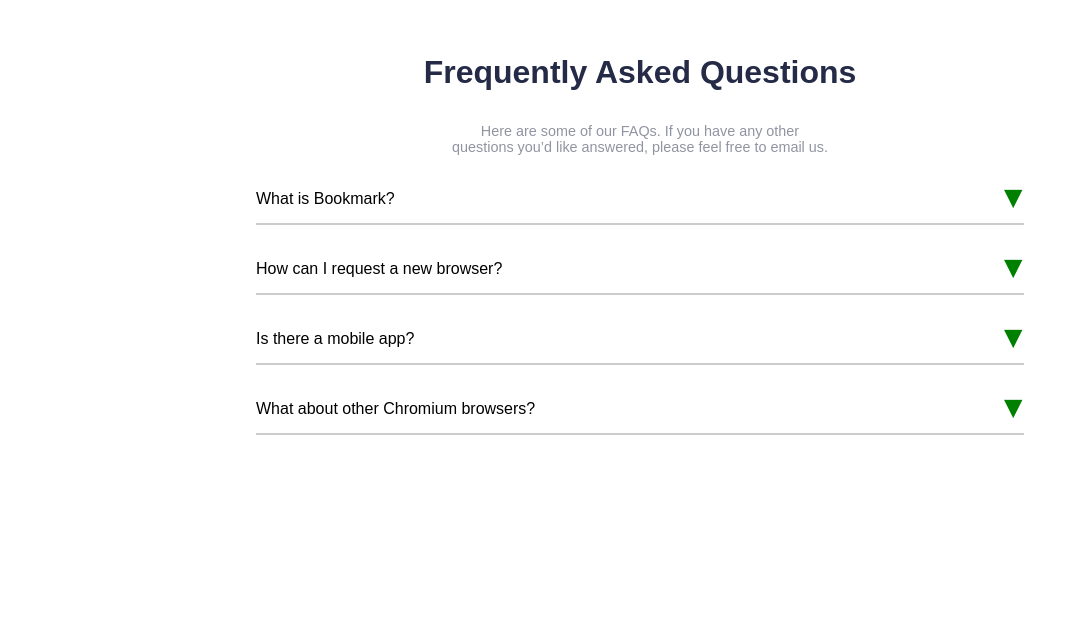
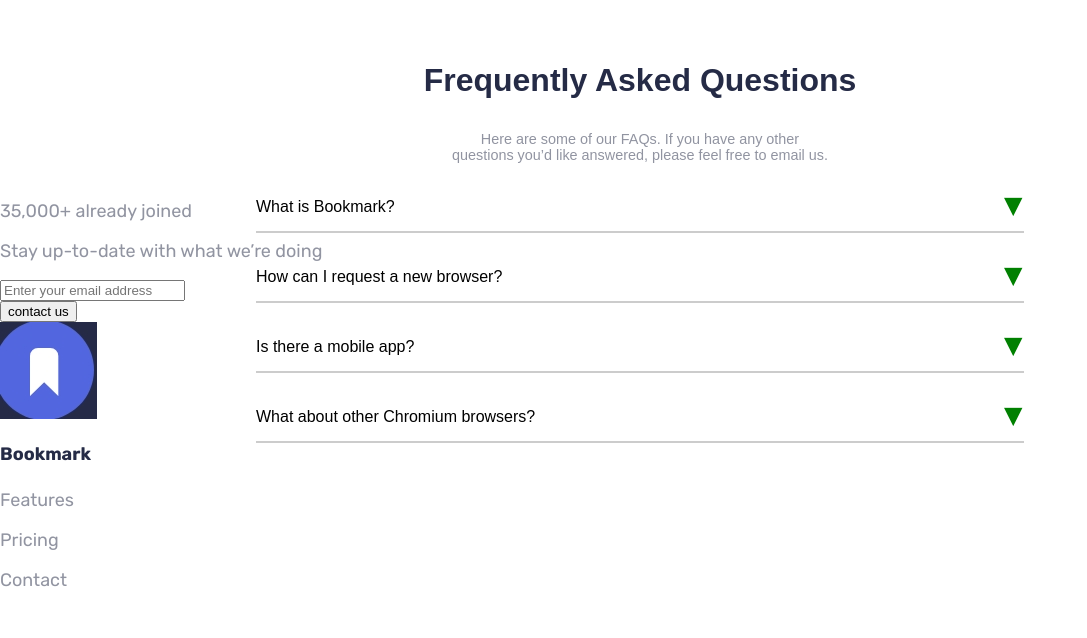
Before and after one commit to safajmain/Bookmark-landing-page, a plain HTML site: page index.html in a window 1280 px wide. Shown: the part 2603-3241 px from the top of the page, without its empty margins (0-1087 px from the left). Before the commit the page ends 3038 px from the top, so only its background shows below. Drawn offline with nearby package versions, Linux system fonts and the light colour scheme.

Commit message:
finallyyyyyyy

```diff
--- a/index.html
+++ b/index.html
@@ -3,7 +3,9 @@
     <meta charset="UTF-8">
     <meta name="viewport" content="width=device-width, initial-scale=1.0">
     <link href='https://cdn.jsdelivr.net/npm/boxicons@2.0.5/css/boxicons.min.css' rel='stylesheet'>
-
+    <link rel="preconnect" href="https://fonts.googleapis.com">
+    <link rel="preconnect" href="https://fonts.gstatic.com" crossorigin>
+    <link href="https://fonts.googleapis.com/css2?family=Rubik:ital,wght@0,300..900;1,300..900&display=swap" rel="stylesheet">
     <title>Document</title>
     <link rel="stylesheet" href="style.css">
  </head>
@@ -225,5 +227,31 @@
       </div>
        <!--footer-->
 
+<footer>
+  <div class="footer">
+   <p class="footer-p" > 35,000+ already joined</p>
+   <p class="footer-p2">Stay up-to-date with what we’re doing</p>
+   <div class="email-bu">
+   <div class="input info"><input type="email" placeholder="Enter your email address">
+   <i class="bx-email"></i></div>
+   <button class="bu-email mail">contact us</button>
+ </div>
+  </div>
+  <div class="footer2">
+
+    <div class="left">
+   <img src="images\Screenshot_22-2-2025_192639_127.0.0.1.jpeg" alt="logo" class="footer-logo">
+  <h4>Bookmark</h4> </div>
+  <div class="center">
+  <p>Features </p>
+     <p> Pricing</p>
+   <p>  Contact </p></div>
+   <div class="right">
+   <img src="images\icon-facebook.svg" alt="logo" class="footer-icon">
+   <img src="images\icon-twitter.svg" alt="logo" class="footer-icon">
+  </div>
+   </div>
+ </footer>
+
 </body>
 </html>
```
Also changed, not shown: images/Screenshot_22-2-2025_192639_127.0.0.1.jpeg (added).
